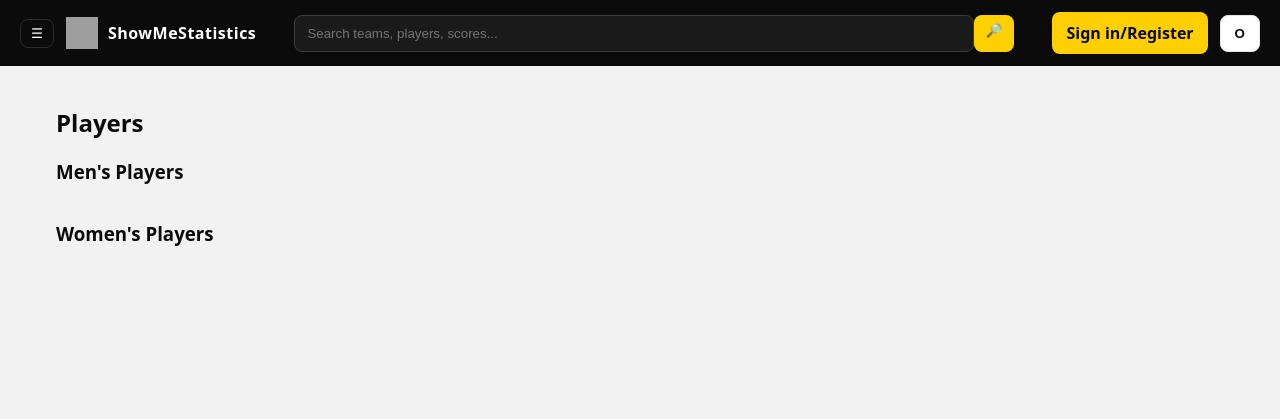
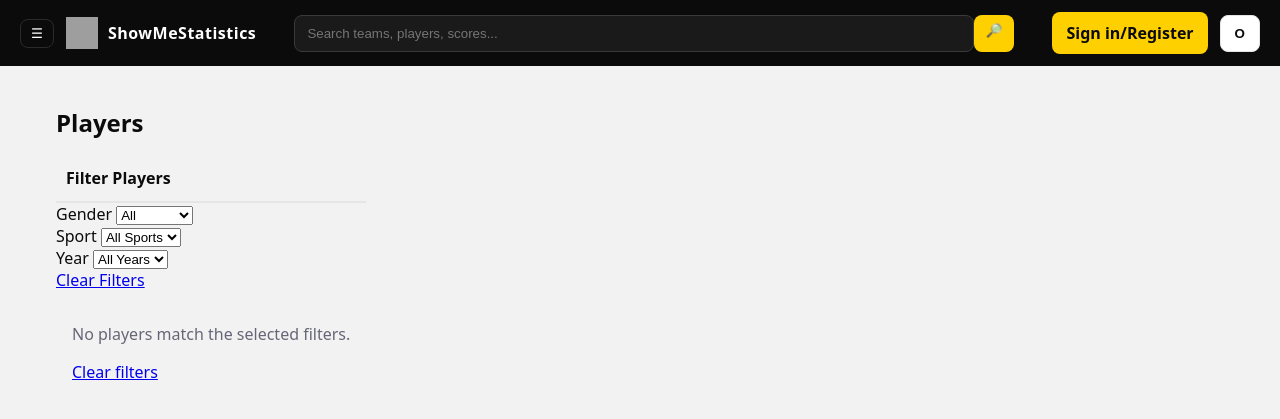
Before and after one commit to dane-bishop/ShowMeStatisticsWebsite, a Flask app: page /players in a window 1280 px wide. Shown: the top 419 px of the page. Run offline with Flask 3, Linux system fonts and the light colour scheme; data that the repository does not hold is empty; some libraries are stand-ins or nearby versions; grey boxes are pictures that could not be loaded.

Commit message:
added filter that sarah will fix

```diff
--- a/templates/players.html
+++ b/templates/players.html
@@ -5,31 +5,67 @@
 
 {% block content %}
 
-
 <section class="list-page">
 
+  <h1>Players</h1>
 
-  <!-- Men's Players -->
-  <h1>Players</h1>
-  <h3>Men's Players</h3>
+  <!-- Filter Section -->
+  <div class="filters-sidebar">
+    <div class="filters-header">Filter Players</div>
 
+    <form id="filterForm" method="GET" action="{{ url_for('routes.players') }}" class="filter-form">
+      <!-- Gender Filter -->
+      <div class="filter-group">
+        <label for="genderFilter">Gender</label>
+        <select id="genderFilter" name="gender" onchange="document.getElementById('filterForm').submit()">
+          <option value="all" {% if gender_filter == 'all' %}selected{% endif %}>All</option>
+          <option value="men" {% if gender_filter == 'men' %}selected{% endif %}>Men's</option>
+          <option value="women" {% if gender_filter == 'women' %}selected{% endif %}>Women's</option>
+        </select>
+      </div>
 
-  <div class="cards three">
-    {% for p in players if p.team_slug in ['football', 'baseball', 'mens-basketball', 'mens-golf'] %}
+      <!-- Sport Filter -->
+      <div class="filter-group">
+        <label for="sportFilter">Sport</label>
+        <select id="sportFilter" name="sport" onchange="document.getElementById('filterForm').submit()">
+          <option value="all" {% if sport_filter == 'all' %}selected{% endif %}>All Sports</option>
+          {% for sport in all_sports %}
+            <option value="{{ sport }}" {% if sport_filter == sport %}selected{% endif %}>{{ sport }}</option>
+          {% endfor %}
+        </select>
+      </div>
 
-      {{ player_card(p) }}
-    {% endfor %}
+      <!-- Year Filter -->
+      <div class="filter-group">
+        <label for="yearFilter">Year</label>
+        <select id="yearFilter" name="year" onchange="document.getElementById('filterForm').submit()">
+          <option value="all" {% if year_filter == 'all' %}selected{% endif %}>All Years</option>
+          {% for year in available_years %}
+            <option value="{{ year }}" {% if year_filter|string == year|string %}selected{% endif %}>{{ year }}</option>
+          {% endfor %}
+        </select>
+      </div>
+    </form>
+
+    <a href="{{ url_for('routes.players') }}" class="btn-secondary">Clear Filters</a>
   </div>
 
+  {% if players %}
+    <div class="results-info">
+      <p>Showing {{ players|length }} player{% if players|length != 1 %}s{% endif %}</p>
+    </div>
 
-  <!-- Women's Players -->
-  <h3>Women's Players</h3>
-
-
-  <div class="cards three">
-    {% for p in players if p.team_slug in ['womens-soccer', 'womens-basketball', 'softball', 'womens-golf', 'womens-volleyball'] %}
-      {{ player_card(p) }}
-    {% endfor %}
-  </div>
+    <!-- All Filtered Players -->
+    <div class="cards three">
+      {% for p in players %}
+        {{ player_card(p) }}
+      {% endfor %}
+    </div>
+  {% else %}
+    <div class="empty-state">
+      <p>No players match the selected filters.</p>
+      <a href="{{ url_for('routes.players') }}">Clear filters</a>
+    </div>
+  {% endif %}
 
 {% endblock %}
```
